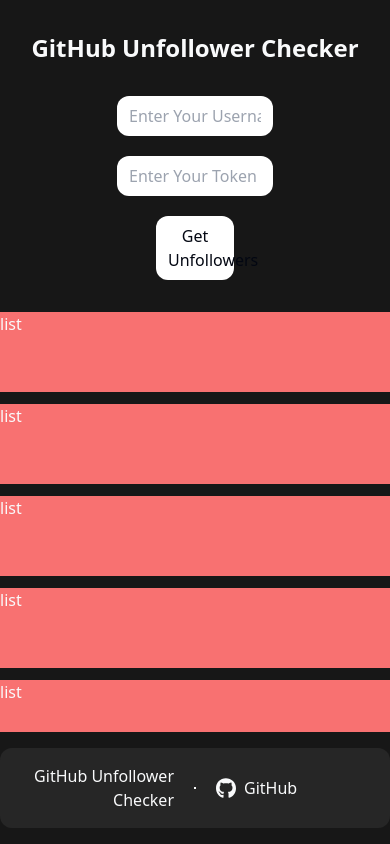
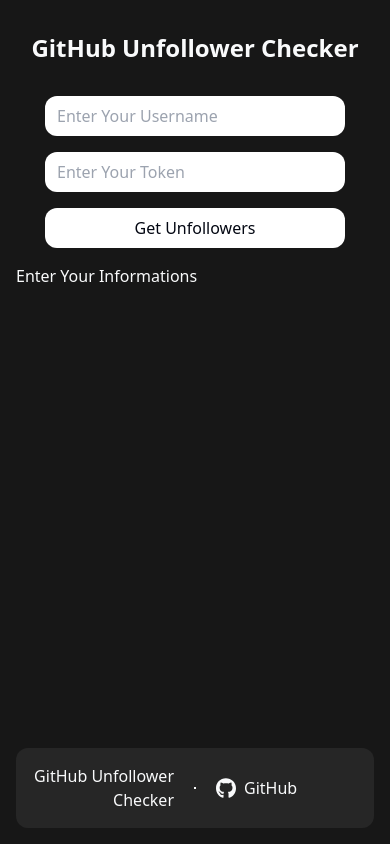
Before and after one commit to black-2u/GitHub-Unfollowers-Checker, a React (Vite) app: page / in a window 390 px wide. Built offline with nearby package versions, Linux system fonts and the light colour scheme.

Commit message:
feat: create context and fetch structure

```diff
--- /dev/null
+++ b/src/components/context/UnfollowersContext.jsx
@@ -0,0 +1,26 @@
+import { createContext, useContext, useState } from "react";
+import PropTypes from "prop-types";
+
+const UnfollowersContext = createContext();
+
+export const UnfollowersProvider = ({ children }) => {
+  const [unfollowers, setUnfollowers] = useState([]);
+
+  const getUnfollowers = (newUnfollowers) => {
+    setUnfollowers(newUnfollowers);
+  };
+
+  return (
+    <UnfollowersContext.Provider value={{ unfollowers, getUnfollowers }}>
+      {children}
+    </UnfollowersContext.Provider>
+  );
+};
+
+export const useUnfollowersContext = () => {
+  return useContext(UnfollowersContext);
+};
+
+UnfollowersProvider.propTypes = {
+  children: PropTypes.node.isRequired,
+};
--- a/src/components/main/Main.jsx
+++ b/src/components/main/Main.jsx
@@ -1,12 +1,15 @@
 import { UnfollowersList } from "./UnfollowersList";
 import { UserInfo } from "./UserInfo";
+import { UnfollowersProvider } from "../context/UnfollowersContext";
 
 export const Main = () => {
   return (
     <main className="Main">
-      <div className="container mx-auto flex flex-col gap-8 sm:gap-10 overflow-hidden h-full">
-        <UserInfo />
-        <UnfollowersList />
+      <div className="container mx-auto flex flex-col gap-4 sm:gap-6 md:gap-8 overflow-hidden h-full">
+        <UnfollowersProvider>
+          <UserInfo />
+          <UnfollowersList />
+        </UnfollowersProvider>
       </div>
     </main>
   );
--- a/src/components/main/UnfollowersList.jsx
+++ b/src/components/main/UnfollowersList.jsx
@@ -1,12 +1,20 @@
+import { useUnfollowersContext } from "../context/UnfollowersContext";
+
 export const UnfollowersList = () => {
+  const { unfollowers } = useUnfollowersContext();
+
   return (
-    <div className="UnfollowersList no-scrollbar flex flex-col gap-3 overflow-y-scroll">
-      <div className="w-full h-20 shrink-0 bg-red-400">list</div>
-      <div className="w-full h-20 shrink-0 bg-red-400">list</div>
-      <div className="w-full h-20 shrink-0 bg-red-400">list</div>
-      <div className="w-full h-20 shrink-0 bg-red-400">list</div>
-      <div className="w-full h-20 shrink-0 bg-red-400">list</div>
-      <div className="w-full h-20 shrink-0 bg-red-400">list</div>
-    </div>
+    <>
+      <div>
+        {unfollowers.length === 0
+          ? "Enter Your Informations"
+          : `Unfollowers: ${unfollowers.length} Users`}
+      </div>
+      <ul className="UnfollowersList no-scrollbar flex flex-col gap-3 overflow-y-scroll">
+        {unfollowers.map((unfollower) => (
+          <li key={unfollower.id}>{unfollower}</li>
+        ))}
+      </ul>
+    </>
   );
 };
--- a/src/components/main/UserInfo.jsx
+++ b/src/components/main/UserInfo.jsx
@@ -1,12 +1,72 @@
+import { useState } from "react";
+import axios from "axios";
 import { Input } from "../ui/Input";
 import { Button } from "../ui/Button";
+import { useUnfollowersContext } from "../context/UnfollowersContext";
 
 export const UserInfo = () => {
+  const [username, setUsername] = useState("");
+  const [userToken, setUserToken] = useState("");
+
+  const { getUnfollowers } = useUnfollowersContext();
+
+  const handleGetUnfollowers = async () => {
+    try {
+      const config = {
+        headers: {
+          Authorization: `Bearer ${userToken}`,
+        },
+      };
+
+      const fetchAllUsers = async (url, config) => {
+        let allUsers = [];
+        let page = 1;
+
+        while (true) {
+          const response = await axios.get(`${url}?page=${page}`, config);
+          if (response.data.length === 0) {
+            break;
+          }
+          allUsers = allUsers.concat(response.data);
+          page++;
+        }
+
+        return allUsers;
+      };
+
+      const followersData = await fetchAllUsers(
+        `https://api.github.com/users/${username}/followers`,
+        config
+      );
+
+      const followingData = await fetchAllUsers(
+        `https://api.github.com/users/${username}/following`,
+        config
+      );
+
+      const following = followingData.map((user) => user.login);
+      const followers = followersData.map((user) => user.login);
+      const notFollowing = following.filter(
+        (follow) => !followers.includes(follow)
+      );
+
+      getUnfollowers(notFollowing);
+    } catch (error) {
+      console.error(error);
+    }
+  };
+
   return (
-    <div className="flex flex-col md:flex-row gap-5 items-center justify-center text-gray-950">
-      <Input placeholder="Enter Your Username" />
-      <Input placeholder="Enter Your Token" />
-      <Button>Get Unfollowers</Button>
+    <div className="flex flex-col md:flex-row gap-4 items-center justify-center text-gray-950">
+      <Input
+        placeholder="Enter Your Username"
+        onChange={(e) => setUsername(e.target.value)}
+      />
+      <Input
+        placeholder="Enter Your Token"
+        onChange={(e) => setUserToken(e.target.value)}
+      />
+      <Button onClick={handleGetUnfollowers}>Get Unfollowers</Button>
     </div>
   );
 };
--- a/src/components/ui/Button.jsx
+++ b/src/components/ui/Button.jsx
@@ -1,8 +1,11 @@
 import PropTypes from "prop-types";
 
-export const Button = ({ children }) => {
+export const Button = ({ children, onClick }) => {
   return (
-    <button className="rounded-xl py-2 px-3 w-1/5 bg-white hover:bg-gray-100 transition">
+    <button
+      className="rounded-xl py-2 px-3 w-full max-w-[300px] md:max-w-none md:w-[22%] bg-white hover:bg-gray-100 transition"
+      onClick={onClick}
+    >
       {children}
     </button>
   );
@@ -10,4 +13,5 @@
 
 Button.propTypes = {
   children: PropTypes.node.isRequired,
+  onClick: PropTypes.func.isRequired,
 };
--- a/src/components/ui/Input.jsx
+++ b/src/components/ui/Input.jsx
@@ -1,15 +1,18 @@
 import PropTypes from "prop-types";
 
-export const Input = ({ placeholder }) => {
+export const Input = ({ placeholder, onChange }) => {
   return (
     <input
       type="text"
       placeholder={placeholder}
-      className="outline-none rounded-xl py-2 px-3 w-2/5"
+      onChange={onChange}
+      className="outline-none rounded-xl py-2 px-3 w-full max-w-[300px] md:max-w-none md:w-[39%]"
+      required
     />
   );
 };
 
 Input.propTypes = {
   placeholder: PropTypes.string.isRequired,
+  onChange: PropTypes.func.isRequired,
 };
--- a/src/index.css
+++ b/src/index.css
@@ -8,7 +8,7 @@
   }
 
   #root {
-    @apply h-full flex flex-col gap-4 sm:gap-6 md:gap-8;
+    @apply h-full flex flex-col gap-4 sm:gap-6 md:gap-8 px-4 sm:px-8 md:px-12;
   }
 }
 
```
